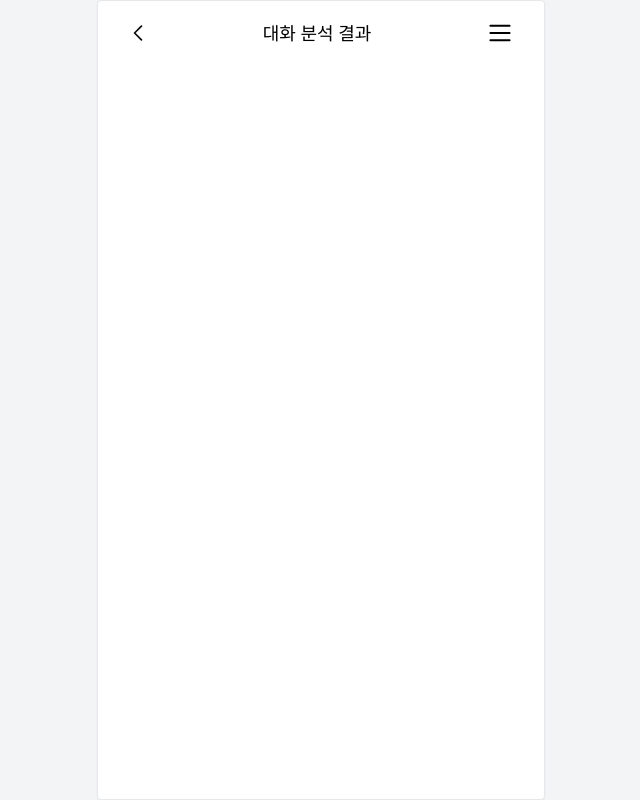
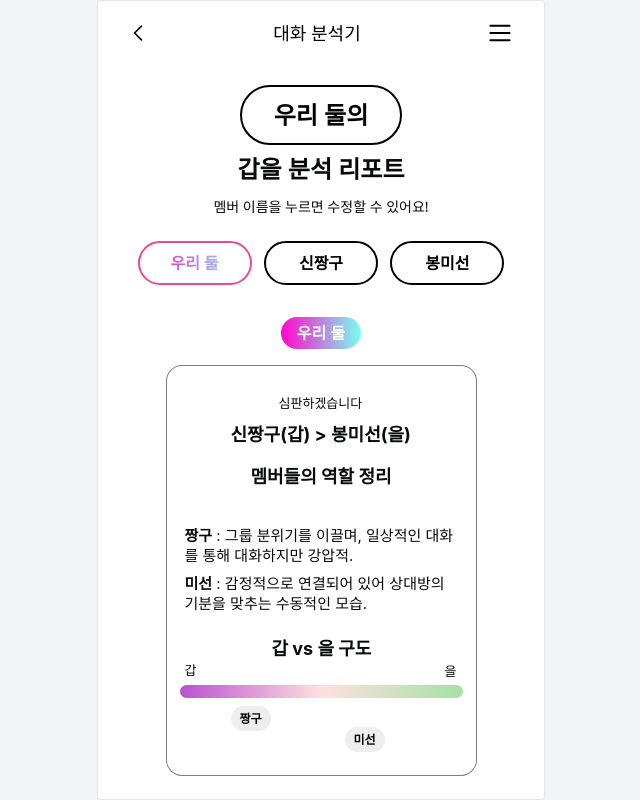
Before and after one commit to imfromkoreah/Applegize, a React (Vite) app in the folder frontend/: page /result in a window 1280 px wide. Shown: the whole page, without its empty margins (319-959 px from the left). Built offline with nearby package versions, Linux system fonts and the light colour scheme.

Commit message:
feat: 결과 페이지

```diff
--- a/frontend/src/pages/ResultPage.tsx
+++ b/frontend/src/pages/ResultPage.tsx
@@ -1,12 +1,164 @@
+import React, { useState } from "react";
 import TopNav from "../components/TopNav";
 
 const ResultPage = () => {
+  const [selectedTab, setSelectedTab] = useState("tab1");
+  const [file, setFile] = useState<File | null>(null);
+
+  const tabs = [
+    { id: "tab1", label: "우리 둘" },
+    { id: "tab2", label: "신짱구" },
+    { id: "tab3", label: "봉미선" },
+  ];
+
+  const handleTabClick = (tabId: string) => {
+    setSelectedTab(tabId);
+    // navigate() 호출 제거 (페이지 이동 안함)
+  };
+
+  // 탭별 카테고리 배지 표시 함수
+  const renderCategoryBadge = () => {
+    switch (selectedTab) {
+      case "tab1":
+        return (
+          <div className="category-badge bg-gradient-to-r from-[#FF07C9] to-[#78FFEF] text-white font-bold rounded-full px-4 py-1 inline-block mb-4">
+            우리 둘
+          </div>
+        );
+      case "tab2":
+        return (
+          <div className="category-badge bg-pink-400 text-white font-bold rounded-full px-4 py-1 inline-block mb-4">
+            신짱구
+          </div>
+        );
+      case "tab3":
+        return (
+          <div className="category-badge bg-green-400 text-white font-bold rounded-full px-4 py-1 inline-block mb-4">
+            봉미선
+          </div>
+        );
+      default:
+        return null;
+    }
+  };
+
+  // 선택된 탭에 따른 리포트 렌더링
+  const renderReport = () => {
+    switch (selectedTab) {
+      case "tab1":
+        return (
+          <div className="report-card">
+            <div className="flex justify-center">{renderCategoryBadge()}</div>
+            <div className="w-[311px] h-[411px] relative">
+              <div className="w-full h-full bg-white rounded-2xl border border-black/50" />
+              <div className="absolute left-[65px] top-[56px] text-center text-[#090a0a] text-lg font-bold font-['Inter'] leading-normal">
+                신짱구(갑) &gt; 봉미선(을)
+              </div>
+              <div className="absolute left-[85px] top-[98px] text-center text-[#090a0a] text-lg font-bold font-['Inter'] leading-normal">
+                멤버들의 역할 정리
+              </div>
+              <div className="absolute left-[106px] top-[270px] text-center text-[#090a0a] text-lg font-bold font-['Inter'] leading-normal">
+                갑 vs 을 구도
+              </div>
+              <div className="absolute left-[113px] top-[32px] text-center text-[#090a0a] text-[13px] font-normal font-['Inter'] leading-none">
+                심판하겠습니다
+              </div>
+              <div className="absolute left-[19px] top-[299px] text-center text-[#090a0a] text-[13px] font-normal font-['Inter'] leading-none">
+                갑
+              </div>
+              <div className="absolute left-[279px] top-[300px] text-center text-[#090a0a] text-[13px] font-normal font-['Inter'] leading-none">
+                을
+              </div>
+              <div className="absolute w-[272px] left-[19px] top-[161px] text-[#090a0a] text-[15px] leading-tight">
+                <span className="font-bold font-['Inter']">짱구</span>
+                <span className="font-normal font-['Inter']">
+                  {" "}
+                  : 그룹 분위기를 이끌며, 일상적인 대화를 통해 대화하지만 강압적.
+                </span>
+              </div>
+              <div className="absolute w-[272px] left-[19px] top-[209px] text-[#090a0a] text-[15px] leading-tight">
+                <span className="font-bold font-['Inter']">미선</span>
+                <span className="font-normal font-['Inter']">
+                  {" "}
+                  : 감정적으로 연결되어 있어 상대방의 기분을 맞추는 수동적인 모습.
+                </span>
+              </div>
+              <div className="absolute w-[283px] h-[13px] p-1.5 left-[14px] top-[320px] bg-gradient-to-r from-[#bc4fd2] via-[#ffe0df] to-[#a5e1a5] rounded-[20px]" />
+              <div className="absolute w-10 h-[25px] p-1.5 left-[65px] top-[341px] bg-[#e8e8e8]/75 rounded-[15px] inline-flex justify-center items-center">
+                <div className="text-black text-xs font-bold font-['Manrope']">짱구</div>
+              </div>
+              <div className="absolute w-10 h-[25px] p-1.5 left-[179px] top-[362px] bg-[#e8e8e8]/75 rounded-[15px] inline-flex justify-center items-center">
+                <div className="text-black text-xs font-bold font-['Manrope']">미선</div>
+              </div>
+            </div>
+          </div>
+        );
+      case "tab2":
+        return (
+          <div className="report-card p-4 bg-white rounded-2xl border border-black/50 w-[311px]">
+            <div className="flex justify-center">{renderCategoryBadge()}</div>
+            <h2 className="text-lg font-bold mb-2">짱구 리포트</h2>
+            <p>짱구에 대한 분석 내용을 여기에 넣으세요.</p>
+          </div>
+        );
+      case "tab3":
+        return (
+          <div className="report-card p-4 bg-white rounded-2xl border border-black/50 w-[311px]">
+            <div className="flex justify-center">{renderCategoryBadge()}</div>
+            <h2 className="text-lg font-bold mb-2">미선 리포트</h2>
+            <p>미선에 대한 분석 내용을 여기에 넣으세요.</p>
+          </div>
+        );
+      default:
+        return null;
+    }
+  };
+
   return (
     <>
-      <TopNav title="대화 분석 결과" />
-      <main>
-        {/* 여기에 결과 내용 추가 */}
+      <TopNav title="대화 분석기" />
+      <main className="p-1 max-w-[375px] mx-auto mt-4 flex flex-col items-center">
+        {/* 상단 버튼 */}
+        <div className="w-full flex justify-center mb-2">
+          <button
+            className="px-8 py-3 text-2xl font-bold rounded-[999px] border-2 border-black bg-white text-black"
+          >
+            우리 둘의
+          </button>
+        </div>
 
+        {/* 타이틀 */}
+        <div className="text-center text-[#090A0A] font-extrabold mb-3 font-Pretendard">
+          <div className="text-2xl">갑을 분석 리포트</div>
+        </div>
+
+        {/* 안내문 */}
+        <div className="text-center text-[#090A0A] text-sm font-normal font-Pretendard mb-6">
+          멤버 이름을 누르면 수정할 수 있어요!
+        </div>
+
+        {/* 탭 */}
+        <div className="w-full flex gap-3 mb-8">
+          {tabs.map((tab) => (
+            <button
+              key={tab.id}
+              onClick={() => handleTabClick(tab.id)}
+              className={`
+                flex-1 px-2 py-2 text-base font-bold rounded-full border-2
+                ${
+                  selectedTab === tab.id
+                    ? "border-pink-500 bg-white text-transparent bg-clip-text bg-gradient-to-r from-[#FF07C9] to-[#78FFEF]"
+                    : "text-black border-black bg-transparent"
+                }
+              `}
+            >
+              {tab.label}
+            </button>
+          ))}
+        </div>
+
+        {/* 선택된 탭의 리포트 내용 보여주기 */}
+        <div className="flex justify-center w-full">{renderReport()}</div>
       </main>
     </>
   );
```
